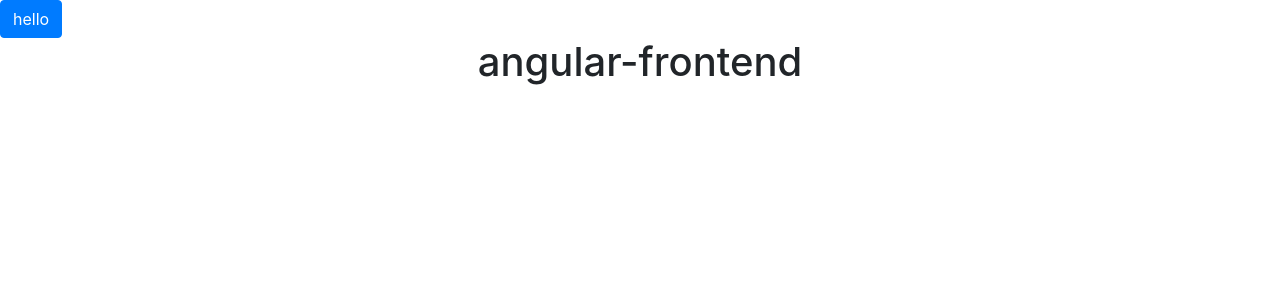
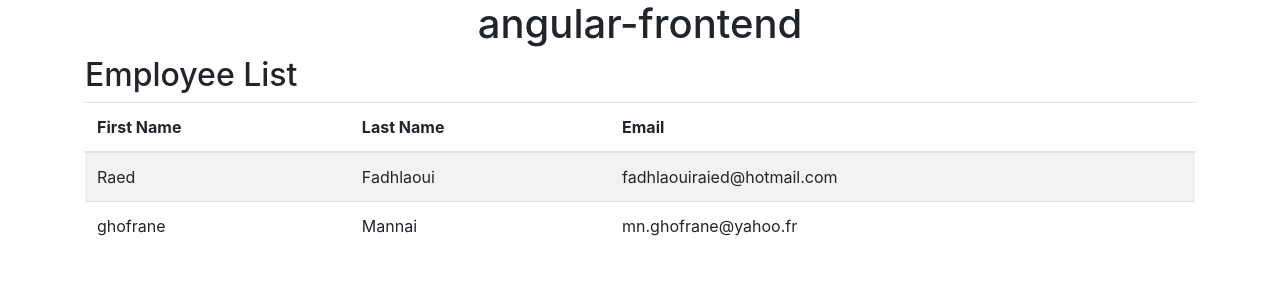
Before and after one commit to fadhlaouir/Employee-Management-Application, an Angular app in the folder angular-frontend/: page / in a window 1280 px wide. Shown: the top 300 px of the page. Built offline with nearby package versions, Linux system fonts and the light colour scheme.

Commit message:
Creating Angular Employee List Component

```diff
--- a/angular-frontend/src/app/app.component.html
+++ b/angular-frontend/src/app/app.component.html
@@ -1,2 +1,5 @@
-<button class="btn btn-primary">hello</button>
-<h1 class="text-center">{{title}}</h1>
+<h1 class="text-center">
+    {{title}}</h1>
+<div class="container">
+    <app-employee-list></app-employee-list>
+</div>
--- a/angular-frontend/src/app/app.module.ts
+++ b/angular-frontend/src/app/app.module.ts
@@ -3,10 +3,12 @@
 
 import { AppRoutingModule } from './app-routing.module';
 import { AppComponent } from './app.component';
+import { EmployeeListComponent } from './employee-list/employee-list.component';
 
 @NgModule({
   declarations: [
-    AppComponent
+    AppComponent,
+    EmployeeListComponent
   ],
   imports: [
     BrowserModule,
--- /dev/null
+++ b/angular-frontend/src/app/employee-list/employee-list.component.html
@@ -0,0 +1,17 @@
+<h2>Employee List</h2>
+<table class="table table-striped">
+    <thead>
+        <tr>
+            <th>First Name</th>
+            <th>Last Name</th>
+            <th>Email</th>
+        </tr>
+    </thead>
+    <tbody>
+        <tr *ngFor="let employee of employees">
+            <td>{{employee.firstName}}</td>
+            <td>{{employee.lastName}}</td>
+            <td>{{employee.emailId}}</td>
+        </tr>
+    </tbody>
+</table>
--- /dev/null
+++ b/angular-frontend/src/app/employee-list/employee-list.component.ts
@@ -0,0 +1,32 @@
+import { Component, OnInit } from '@angular/core';
+import { Employee } from '../employee';
+
+@Component({
+  selector: 'app-employee-list',
+  templateUrl: './employee-list.component.html',
+  styleUrls: ['./employee-list.component.css']
+})
+export class EmployeeListComponent implements OnInit {
+
+  employees: Employee[];
+
+  constructor() {
+  }
+
+  ngOnInit(): void {
+    this.employees = [{
+      "id": 1,
+      'firstName': 'Raed',
+      'lastName': 'Fadhlaoui',
+      'emailId': 'fadhlaouiraied@hotmail.com'
+    },
+    {
+      "id": 2,
+      'firstName': 'ghofrane',
+      'lastName': 'Mannai',
+      'emailId': 'mn.ghofrane@yahoo.fr'
+    }
+    ]
+  }
+
+}
--- /dev/null
+++ b/angular-frontend/src/app/employee.ts
@@ -0,0 +1,6 @@
+export class Employee {
+  id: number;
+  firstName: string;
+  lastName: string;
+  emailId: string
+}
```
Also changed, not shown: angular-frontend/src/app/employee-list/employee-list.component.css (added), 2 other files (tests, documents, lock files or other folders).
